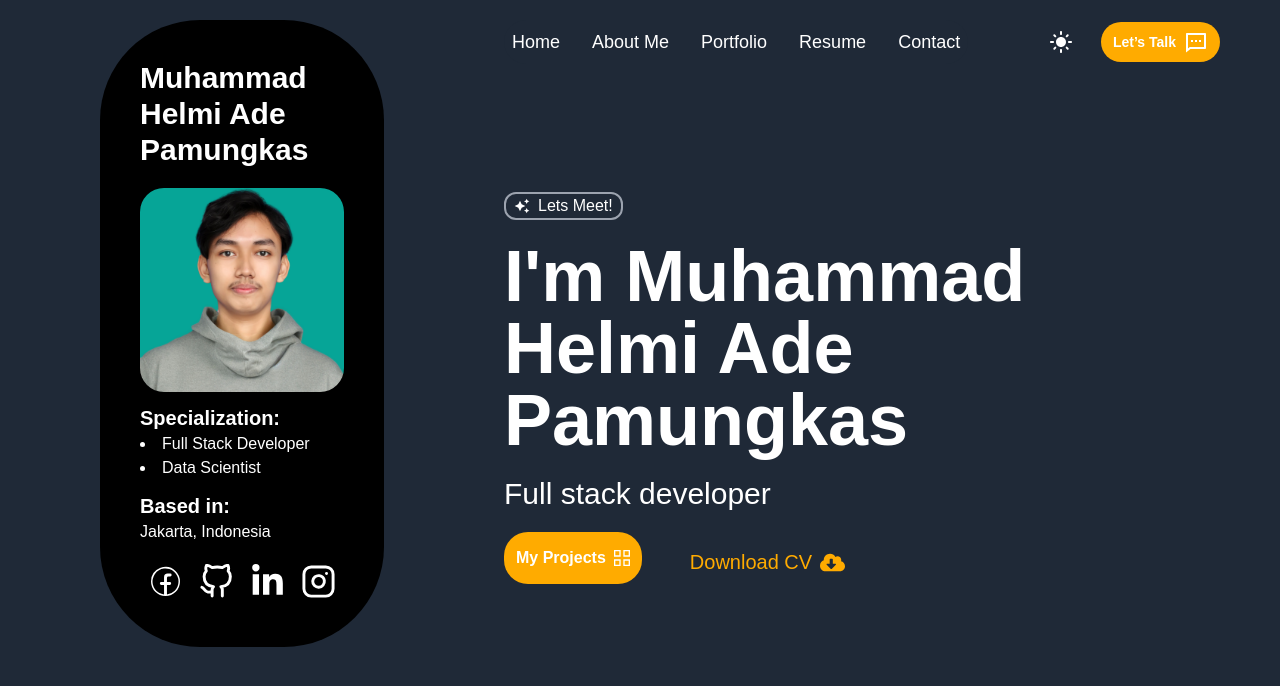
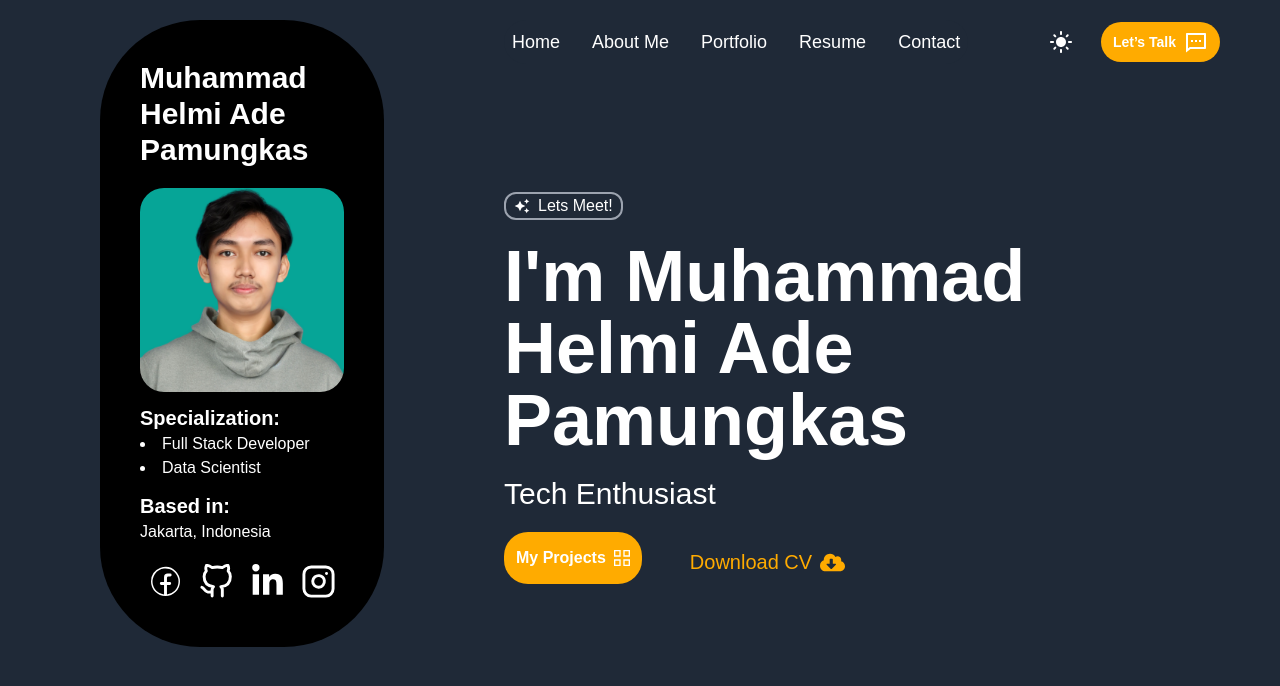
Before and after one commit to helmiade/simple-web-portofolio, a React (Vite) app: page / in a window 1280 px wide. Shown: the top 686 px of the page. Built offline with nearby package versions, Linux system fonts and the light colour scheme.

Commit message:
change cv url

```diff
--- a/src/sections/About.jsx
+++ b/src/sections/About.jsx
@@ -79,7 +79,7 @@
                 </div>
                 <a
                   href={
-                    "https://drive.google.com/file/d/16MJsr9rvWiAboD0Oehc8rjCnHO7qSQmK/view?usp=sharing"
+                    "https://drive.google.com/file/d/1pxdsgJpfQQVAYpW23aXdcB79xZ1Wjv6G/view?usp=sharing"
                   }
                   target="_blank"
                   rel="noopener noreferrer"
--- a/src/sections/Home.jsx
+++ b/src/sections/Home.jsx
@@ -21,7 +21,7 @@
           I'm Muhammad Helmi Ade Pamungkas
         </h1>
         <p className="mt-4 text-3xl lg:text-3xl" data-aos="fade-up">
-          Full stack developer
+          Tech Enthusiast
         </p>
         <div className="flex flex-col lg:flex-row lg:space-x-10 space-y-2">
           <button
```
